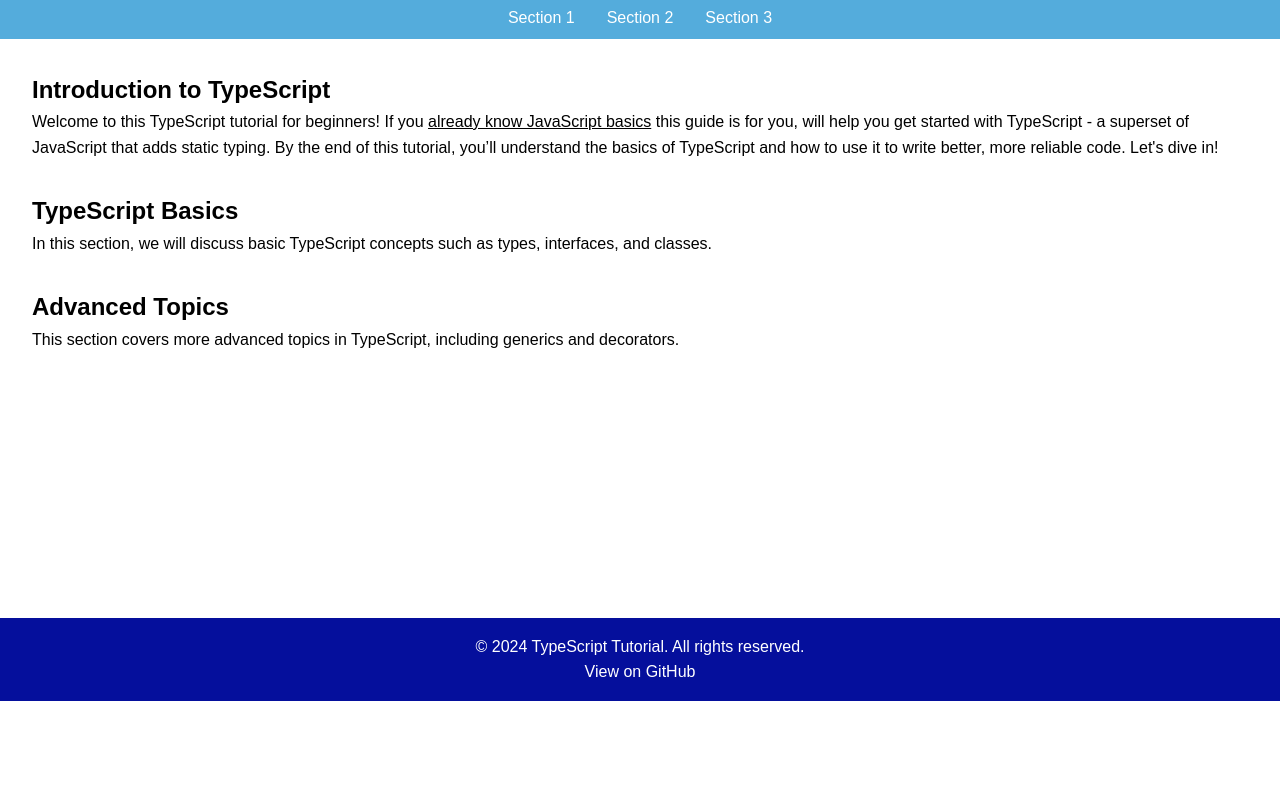
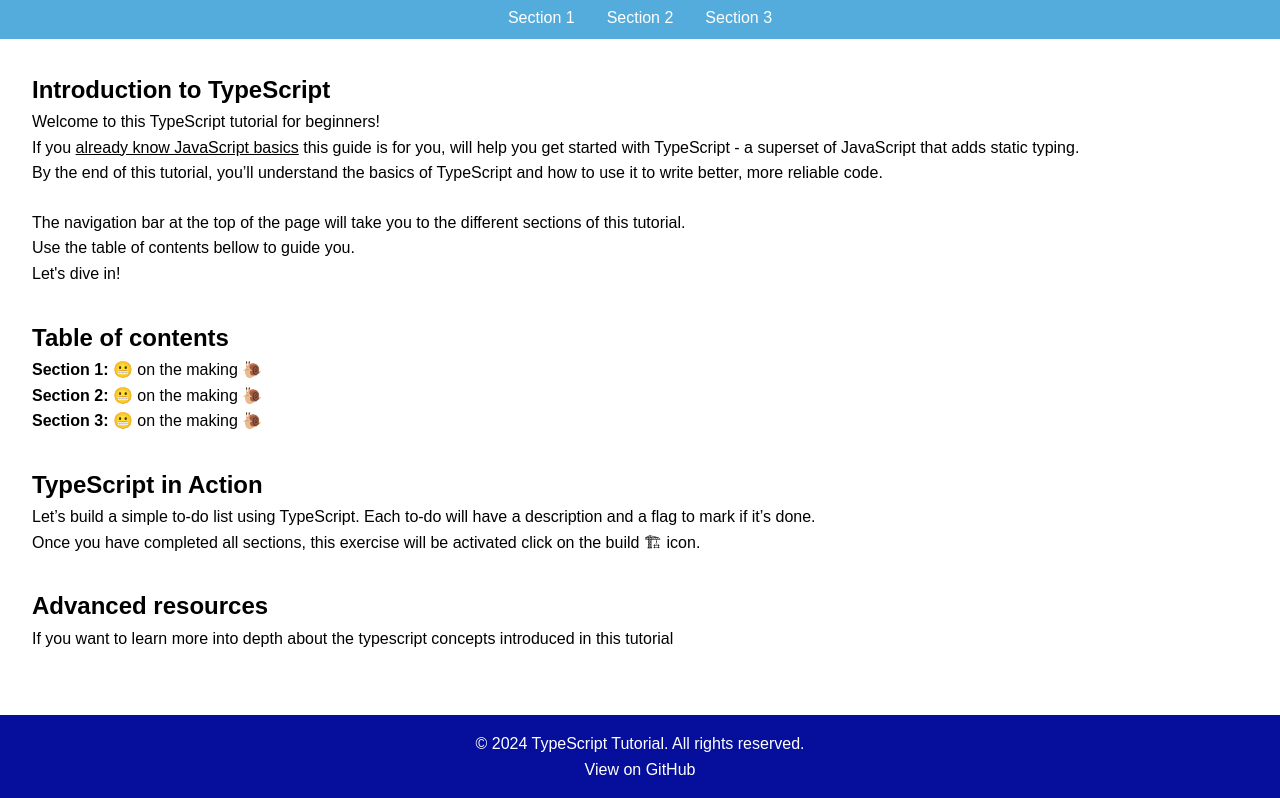
Before and after one commit to otag30/typescript-tutorial, a website with bundled scripts: page src/index.html in a window 1280 px wide. Shown: the part 99-897 px from the top of the page. Before the commit the page ends 800 px from the top, so only its background shows below. Built offline with nearby package versions, Linux system fonts and the light colour scheme.

Commit message:
skeleton sections for home page have been added

```diff
--- a/src/index.html
+++ b/src/index.html
@@ -28,31 +28,42 @@
     </div>
 
     <main>
-      <section id="section1">
+      <section id="introSection">
         <h2>Introduction to TypeScript</h2>
+        <p>Welcome to this TypeScript tutorial for beginners!</p>
         <p>
-          Welcome to this TypeScript tutorial for beginners! If you
-          <span class="underline">already know JavaScript basics</span> this
-          guide is for you, will help you get started with TypeScript - a
-          superset of JavaScript that adds static typing. By the end of this
-          tutorial, you’ll understand the basics of TypeScript and how to use it
-          to write better, more reliable code. Let's dive in!
+          If you <span class="underline"> already know JavaScript basics</span>
+          this guide is for you, will help you get started with TypeScript - a
+          superset of JavaScript that adds static typing.
         </p>
+        <p class="spaced">
+          By the end of this tutorial, you’ll understand the basics of
+          TypeScript and how to use it to write better, more reliable code.
+          <p> The navigation bar at the top of the page will take you to the different sections of this tutorial.</p>
+          <p> Use the table of contents bellow to guide you.</p>
+        </p>
+        <p>Let's dive in!</p>
       </section>
 
-      <section id="section2">
-        <h2>TypeScript Basics</h2>
-        <p>
-          In this section, we will discuss basic TypeScript concepts such as
-          types, interfaces, and classes.
-        </p>
+      <section id="tableOfContents">
+        <h2>Table of contents</h2>
+        <p><span class="bold">Section 1:</span>  😬 on the making 🐌 </p>
+        <p><span class="bold">Section 2:</span>  😬 on the making 🐌 </p>
+        <p><span class="bold">Section 3:</span>  😬 on the making 🐌 </p>
       </section>
 
-      <section id="section3">
-        <h2>Advanced Topics</h2>
+      <section id="practicalExample">
+        <h2>TypeScript in Action</h2>
         <p>
-          This section covers more advanced topics in TypeScript, including
-          generics and decorators.
+          Let’s build a simple to-do list using TypeScript. Each to-do will have a description and a flag to mark if it’s done.
+        </p>
+        <p>Once you have completed all sections, this exercise will be activated click on the build 🏗 icon.</p>
+      </section>
+
+      <section id="advancedResources">
+        <h2>Advanced resources</h2>
+        <p>
+          If you want to learn more into depth about the typescript concepts introduced in this tutorial
         </p>
       </section>
     </main>
@@ -60,7 +71,7 @@
     <footer>
       <p>&copy; 2024 TypeScript Tutorial. All rights reserved.</p>
       <p>
-        <a href="https://github.com/yourusername/typescript-tutorial"
+        <a href="https://github.com/otag30/typescript-tutorial"
           >View on GitHub</a
         >
       </p>
--- a/src/styles.css
+++ b/src/styles.css
@@ -8,6 +8,9 @@
 body {
     font-family: Arial, sans-serif;
     line-height: 1.6;
+    min-height: 100vh; /* Ensure body takes at least full height of viewport */
+    display: flex;
+    flex-direction: column;
 }
 
 header {
@@ -99,12 +102,20 @@ section {
     text-decoration: underline; /* Underline the text */
 }
 
+.spaced {
+margin-bottom: 1.5rem;
+}
+
+.bold {
+    font-weight: bold;
+}
+
 footer {
     background: #050f9c;
     color: #fff;
     text-align: center;
     padding: 1rem;
-    position: absolute;
+    position: relative;
     bottom: 0;
     width: 100%;
 }
```
Also changed, not shown: tsconfig.json (+9 -0 lines).
